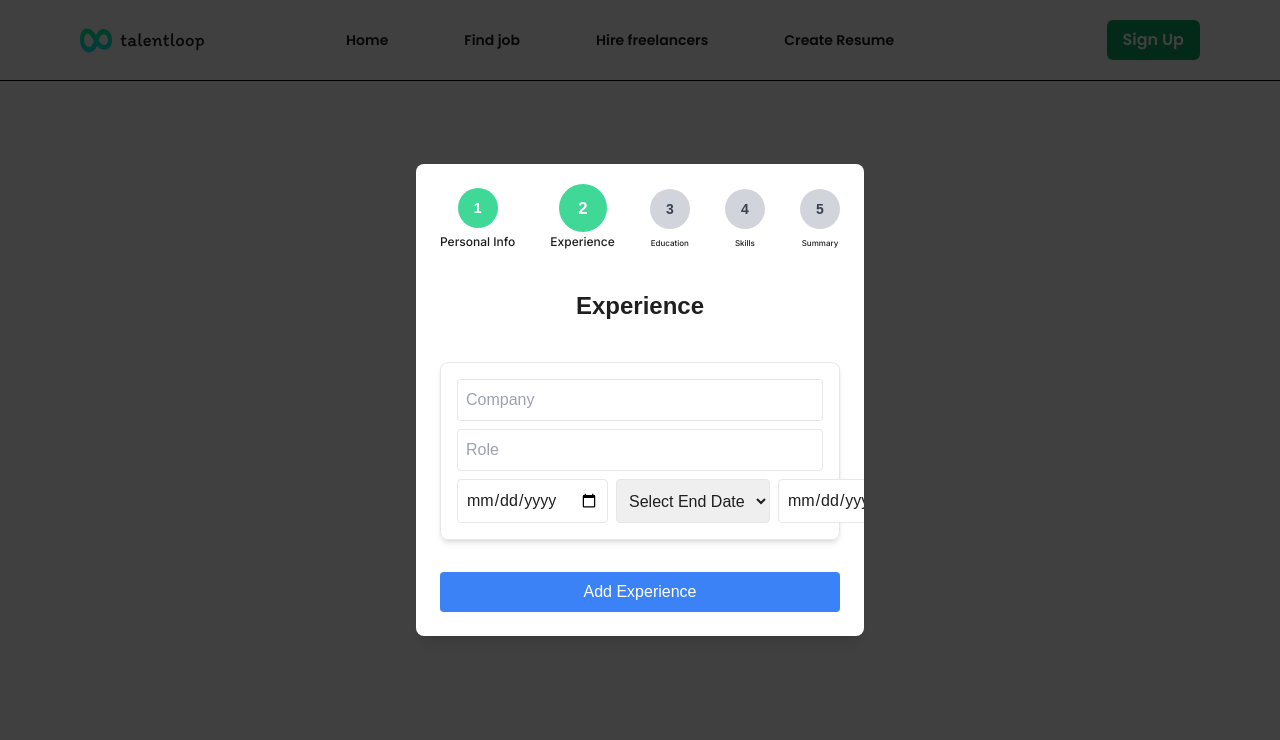
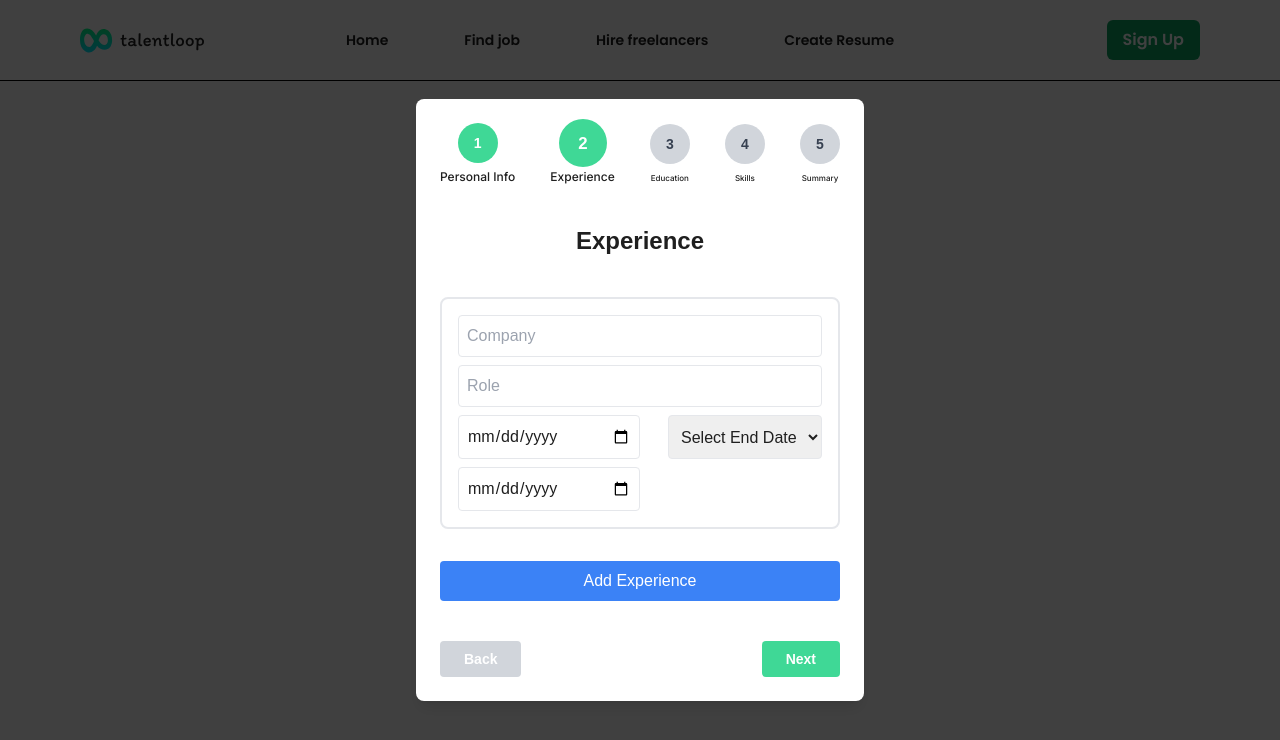
Before and after one commit to aryannaik225/TalentLoop, a Next.js app in the folder talentloop/: page /resume-builder/Modern-Elegance in a window 1280 px wide. Both pictures are taken after a click on the button "Next". Shown: the top 740 px of the page. Built offline with nearby package versions, Linux system fonts and the light colour scheme; no server answers; a web font is replaced by a local one.

Commit message:
experience part done

```diff
--- a/talentloop/src/components/resume-builder/MultiStepForm.jsx
+++ b/talentloop/src/components/resume-builder/MultiStepForm.jsx
@@ -1,5 +1,6 @@
 import React, { useEffect, useState } from 'react'
 import { motion } from 'framer-motion'
+import Image from 'next/image'
 
 const steps = [
   "Personal Info",
@@ -134,12 +135,12 @@ const MultiStepForm = () => {
               <h2 className='text-2xl font-semibold text-center mb-10'>Experience</h2>
 
               {experiences.map((exp, index) => (
-                <div key={index} className="mb-4 border p-4 rounded-lg shadow-md">
+                <div key={index} className="mb-4 border-2 p-4 rounded-lg relative">
                   <input
                     type="text"
                     placeholder="Company"
                     value={exp.company}
-                    onChange={(e) => handleChange(index, "company", e.target.value)}
+                    onChange={(e) => handleExperienceChange(index, "company", e.target.value)}
                     className="w-full p-2 mb-2 border rounded"
                   />
 
@@ -147,21 +148,21 @@ const MultiStepForm = () => {
                     type="text"
                     placeholder="Role"
                     value={exp.role}
-                    onChange={(e) => handleChange(index, "role", e.target.value)}
+                    onChange={(e) => handleExperienceChange(index, "role", e.target.value)}
                     className="w-full p-2 mb-2 border rounded"
                   />
 
-                  <div className="flex gap-2">
+                  <div className="flex flex-wrap justify-between gap-2">
                     <input
                       type="date"
                       value={exp.startDate}
-                      onChange={(e) => handleChange(index, "startDate", e.target.value)}
-                      className="p-2 border rounded"
+                      onChange={(e) => handleExperienceChange(index, "startDate", e.target.value)}
+                      className="p-2 border rounded w-6/12"
                     />
 
                     <select
                       value={exp.endDate}
-                      onChange={(e) => handleChange(index, "endDate", e.target.value)}
+                      onChange={(e) => handleExperienceChange(index, "endDate", e.target.value)}
                       className="p-2 border rounded"
                     >
                       <option value="">Select End Date</option>
@@ -172,8 +173,8 @@ const MultiStepForm = () => {
                       <input
                         type="date"
                         value={exp.endDate}
-                        onChange={(e) => handleChange(index, "endDate", e.target.value)}
-                        className="p-2 border rounded"
+                        onChange={(e) => handleExperienceChange(index, "endDate", e.target.value)}
+                        className="p-2 border rounded w-6/12"
                       />
                     )}
                   </div>
@@ -181,9 +182,9 @@ const MultiStepForm = () => {
                   {experiences.length > 1 && (
                     <button
                       onClick={() => removeExperience(index)}
-                      className="mt-2 bg-red-500 text-white px-4 py-2 rounded"
+                      className="mt-2 bg-[#ececec] text-white border-2 border-red-200 hover:border-red-400 p-2 rounded flex justify-center items-center absolute top-2 right-2  "
                     >
-                      Remove
+                      <Image src='/resume-builder/dustbinIcon.svg' width={10} height={10} alt='dustbin icon' />
                     </button>
                   )}
                 </div>
@@ -196,9 +197,18 @@ const MultiStepForm = () => {
                 Add Experience
               </button>
 
+              <div className='flex justify-between mt-10 w-full'>
+                <button onClick={handleBack} className='px-6 py-2 bg-gray-300 hover:bg-gray-400 transition-colors text-white rounded text-sm font-semibold'>Back</button>
+                <button onClick={handleNext} className='px-6 py-2 bg-[#3fd896] hover:bg-[#36ba81] transition-colors text-white rounded text-sm font-semibold'>Next</button>
+              </div>
+
 
             </div>
           )}
+
+
+
+
         </div>
       </div>
 
```
Also changed, not shown: talentloop/public/resume-builder/dustbinIcon.svg (added).
